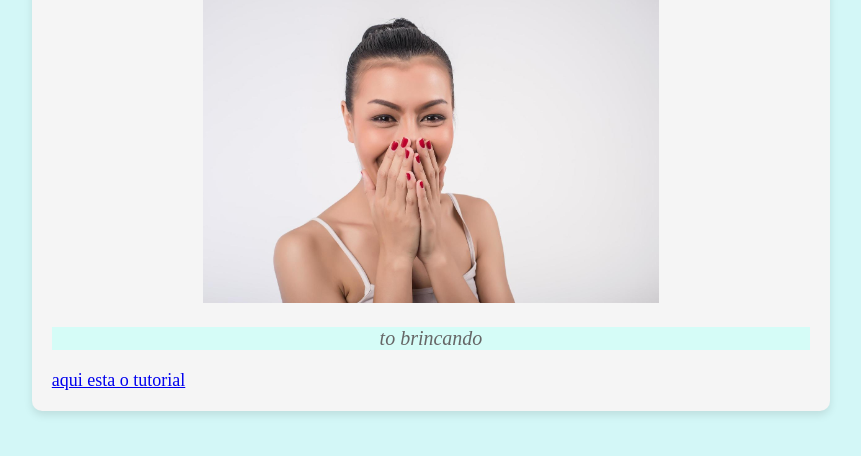
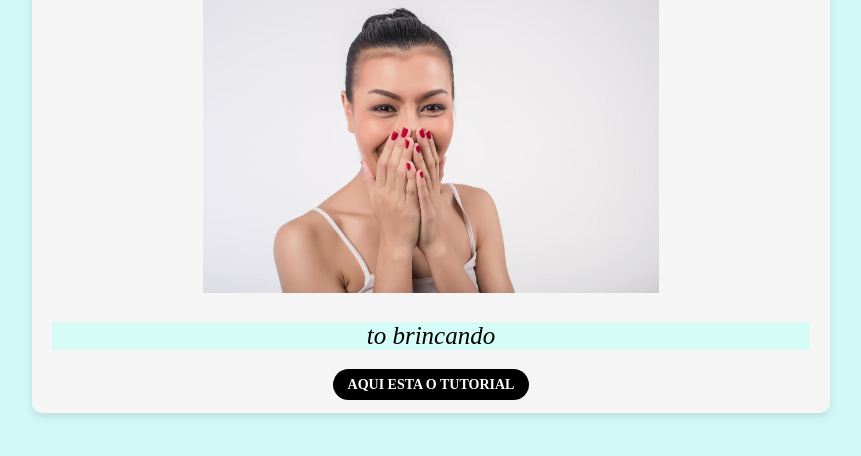
Before and after one commit to Isabellylinda/Isabellylinda.github.io, a plain HTML site: page isalinda.html in a window 1280 px wide. Shown: the part 128-584 px from the top of the page, without its empty margins (209-1070 px from the left). Drawn offline with Linux system fonts and the light colour scheme.

Commit message:
atualizado

```diff
--- a/css/style.css
+++ b/css/style.css
@@ -26,7 +26,7 @@ ul {
 
 }
 img{
-    width: 30%;
+    width: 30vh;
 }
 li{
     margin: 10px 20px;
--- /dev/null
+++ b/css/style3.css
@@ -0,0 +1,48 @@
+div {
+    background-color: #f5f5f5;
+    padding: 20px;
+    width: 60%;
+    margin: 20px auto;
+    border-radius: 10px;
+    box-shadow: 0 4px 8px rgba(0, 0, 0, 0.1);
+    text-align: center;
+}
+ a{
+    background-color: rgb(0, 0, 0);
+    font-size: 14px;
+    font-weight: bold;
+    text-decoration: none;
+    color: #fff;
+    padding: 8px 15px;
+    border-radius: 20px;
+ }
+ p {
+    background-color: rgb(213, 252, 247);
+}
+li {
+    background-color: rgb(213, 252, 247);
+}
+p {
+    font-style: italic;
+}
+li {
+    font-style: italic;
+}
+body{
+    background-color: rgb(211, 247, 247);
+}
+h1 {
+    text-align: center;
+    margin: 20px;
+}
+p {
+    font-size: 25px;
+}
+ul {
+    font-size: 25px;
+    padding: 10px;
+
+}
+li{
+    margin: 10px 20px;
+}
--- a/isalinda.html
+++ b/isalinda.html
@@ -4,7 +4,7 @@
     <meta charset="UTF-8">
     <meta name="viewport" content="width=device-width, initial-scale=1.0">
     <title>Document</title>
-    <link rel="stylesheet" href="css/style.css">
+    <link rel="stylesheet" href="css/style3.css">
     <style>
     </style>
 </head>
@@ -14,7 +14,7 @@
     <img style=" width: 60%" src="img/1852185-retrato-de-mulher-rindo-foto.jpg">
 
     <p>to brincando</p>
-    <a href="tutoriais.html"> aqui esta o tutorial</a>
+    <a href="tutoriais.html"> AQUI ESTA O TUTORIAL</a>
     </div>
 
 </html>
```
